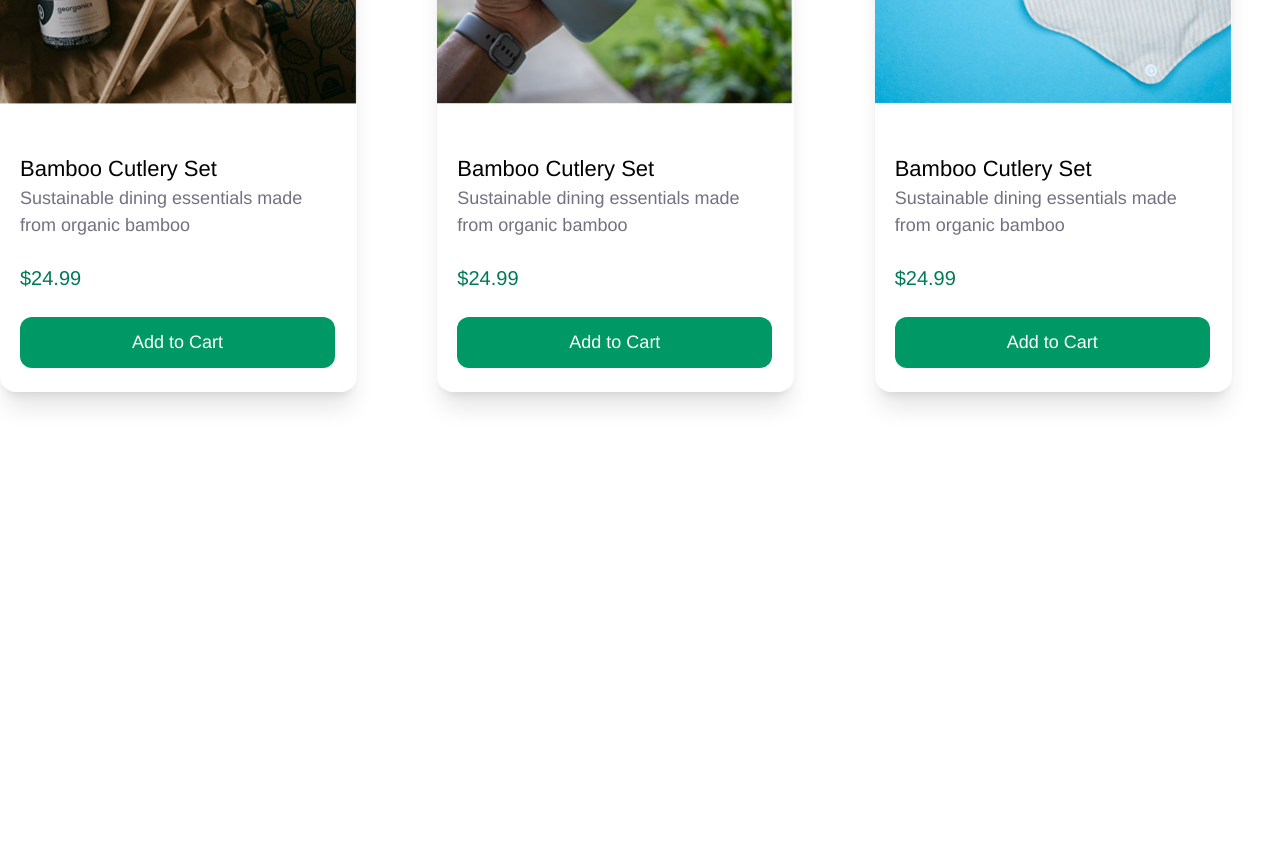
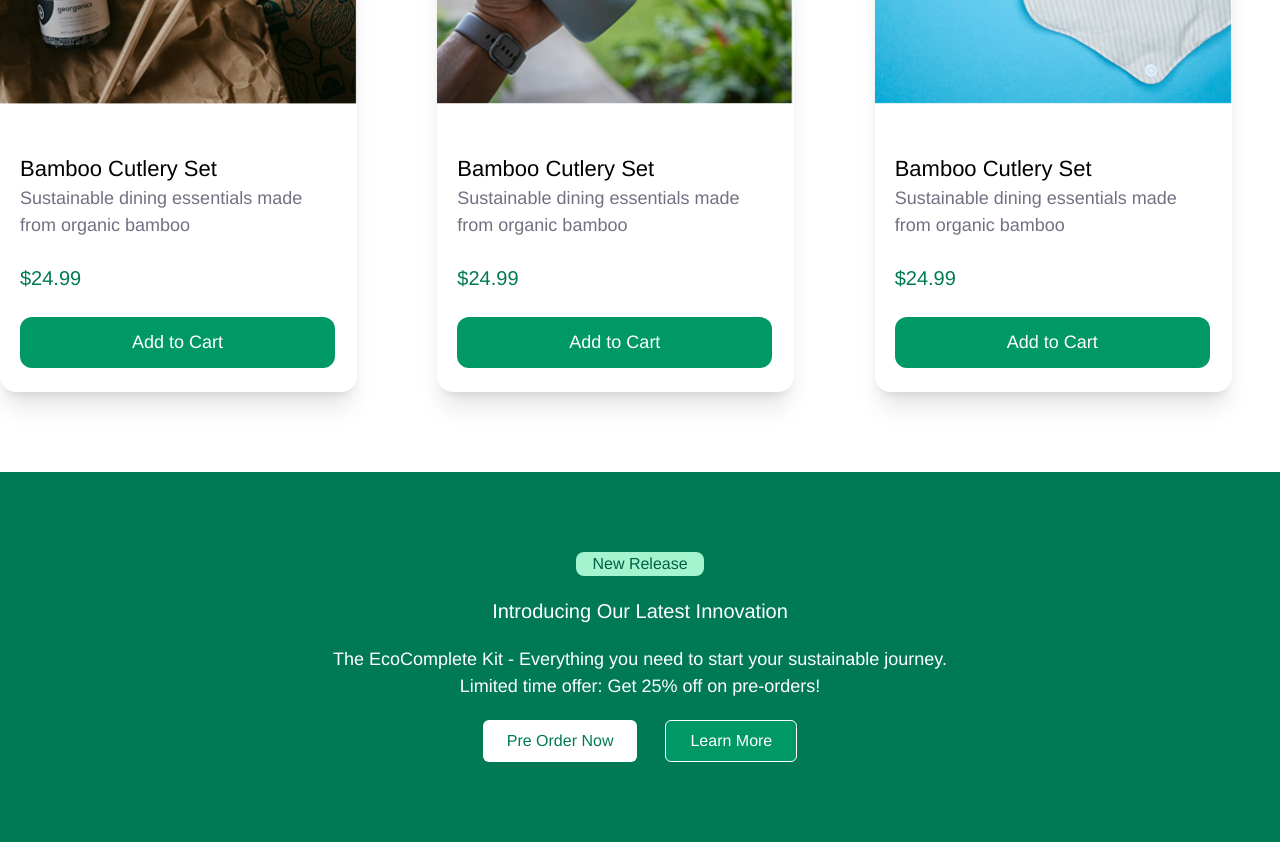
Before and after one commit to SHShadhin/Eco-Living-Landing-Page, a plain HTML site: page index.html in a window 1280 px wide. Shown: the part 972-1814 px from the top of the page. Before the commit the page ends 1444 px from the top, so only its background shows below. Drawn offline with nearby package versions, Linux system fonts and the light colour scheme.

Commit message:
new release section added

```diff
--- a/index.html
+++ b/index.html
@@ -94,5 +94,19 @@
     </div>
    </section>
   <!-- card section start -->
+
+    <!-- New release section start -->
+    <section>
+      <div class="text-center py-20 space-y-5 bg-[#007A55]">
+        <p class="bg-[#A4F4CF] text-[#006045] max-w-max px-4 py-0 rounded-lg mx-auto">New Release</p>
+        <h2 class="text-white text-[20px]">Introducing Our Latest Innovation</h2>
+        <p class="text-white text-[18px] font-thin">The EcoComplete Kit - Everything you need to start your sustainable journey. <br> Limited time offer: Get 25% off on pre-orders!</p>
+        <div class="flex gap-7 justify-center">
+          <button class="font-thin text-[#007A55]  px-6 py-2 bg-white rounded-md">Pre Order Now</button>
+          <button class="text-white border border-white px-6 py-2 bg-[#009966] rounded-md">Learn More</button>
+        </div>
+      </div>
+    </section>
+    <!-- New release section end -->
 </body>
 </html>
```
